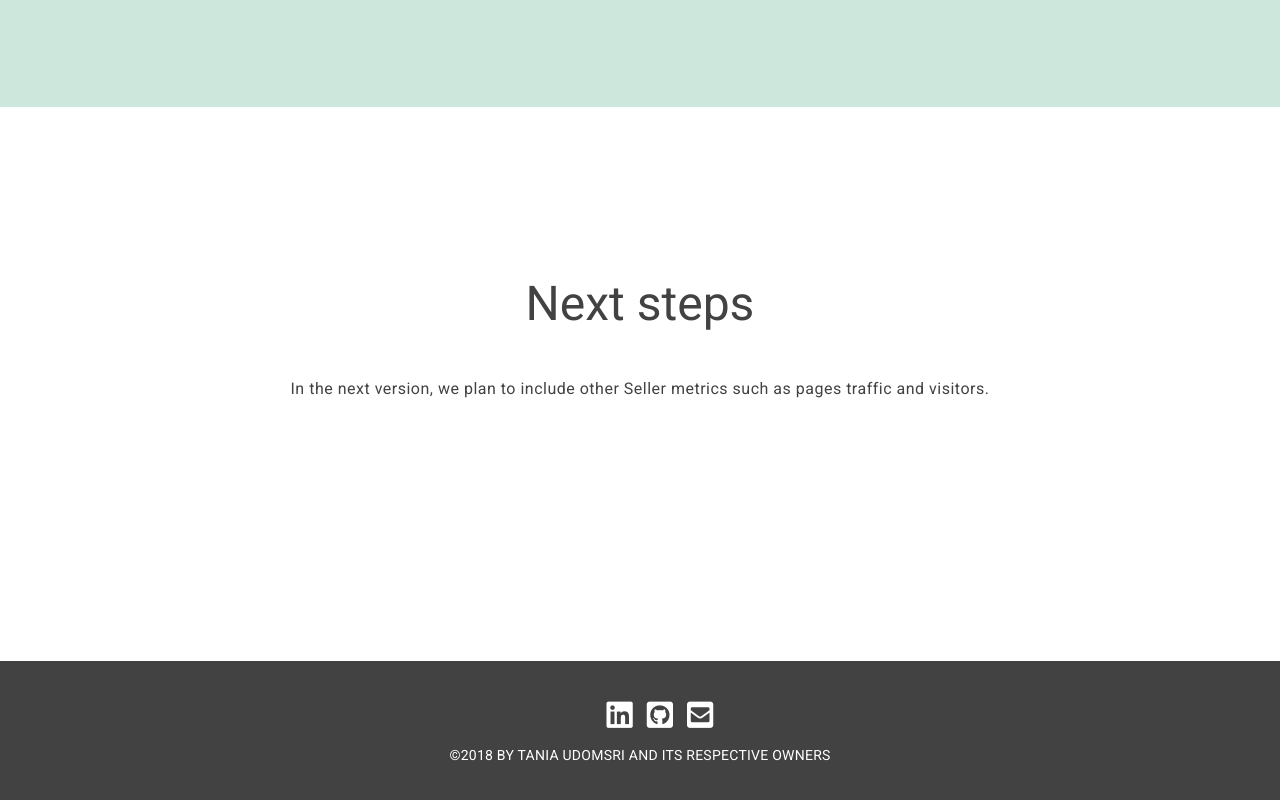
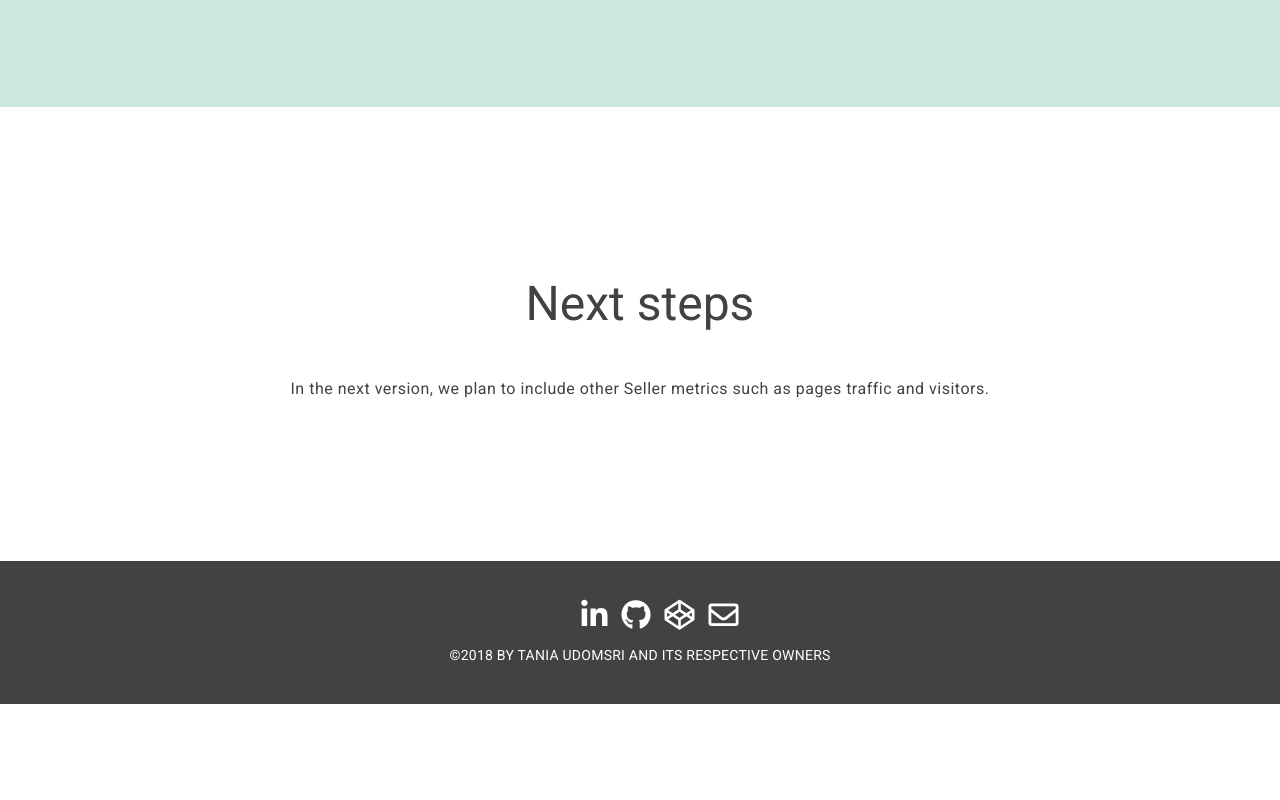
Before and after one commit to TaniaUdomsri/TaniaUdomsri.github.io.port, a plain HTML site: page seller-command-center.html in a window 1280 px wide. Shown: the part 3303-4103 px from the top of the page. After the commit the page ends 4007 px from the top, so only its background shows below. Drawn offline with nearby package versions, Linux system fonts and the light colour scheme; some packages are replaced by stand-ins of ours; a script that the page names is missing.

Commit message:
Updated Codepen

```diff
--- a/seller-command-center.html
+++ b/seller-command-center.html
@@ -136,11 +136,12 @@
     </div>
   </section>
 
-  <footer class="mdc-typography--body2">
+  <footer class="mdc-typography--body2 margin-top-0">
     <ul>
-      <li><a href="https://www.linkedin.com/in/tania-udomsri-13689640/" target="_blank"><i class="fab fa-linkedin"></i></a></li>
-      <li><a href="https://github.com/TaniaUdomsri" target="_blank"><i class="fab fa-github-square"></i></a></li>
-      <li><a href="mailto:usaranya@gmail.com" target="_blank"><i class="fas fa-envelope-square"></i></a></li>
+      <li><a href="https://www.linkedin.com/in/tania-udomsri-13689640/" target="_blank"><i class="fab fa-linkedin-in"></i></a></li>
+      <li><a href="https://github.com/TaniaUdomsri" target="_blank"><i class="fab fa-github"></i></a></li>
+      <li><a href="https://codepen.io/taniaudomsri/" target="_blank"><i class="fab fa-codepen"></i></a></li>
+      <li><a href="mailto:usaranya@gmail.com" target="_blank"><i class="far fa-envelope"></i></a></li>
     </ul>
     <p>&copy;2018 BY TANIA UDOMSRI AND ITS RESPECTIVE OWNERS</p>
   </footer>
```
Also changed, not shown: babel-fish.html (+4 -3 lines), hmd2.html (+5 -4 lines), index.html (+4 -3 lines), product-tour.html (+4 -3 lines).
